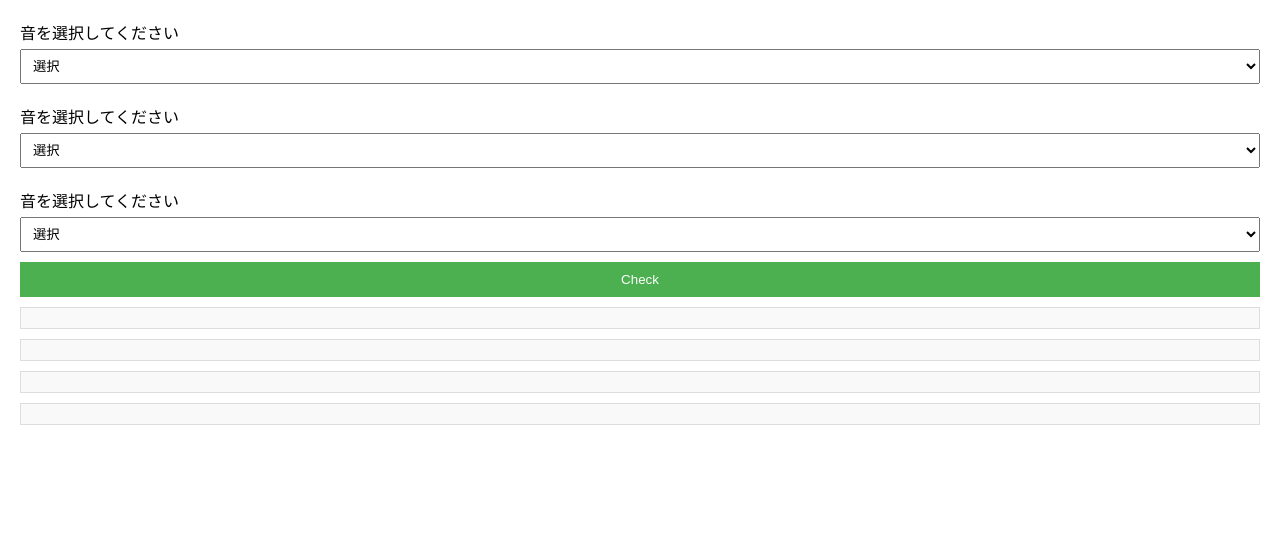
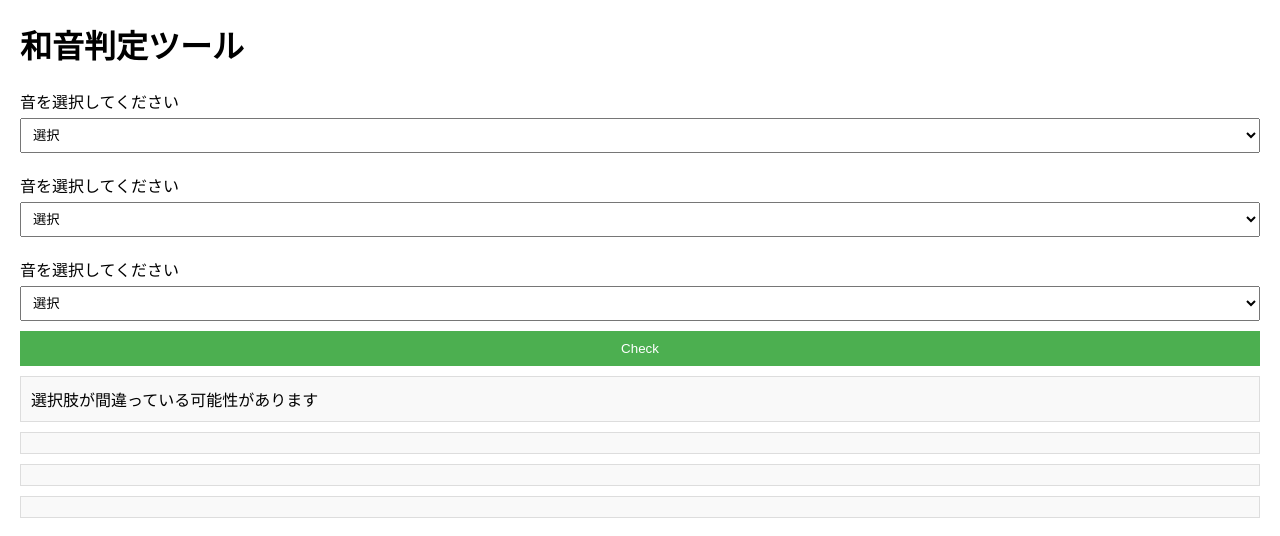
Before and after one commit to ab-mshr/chord, a plain HTML site: page index.html in a window 1280 px wide. Both pictures are taken after a click on the button "Check". Drawn offline with Linux system fonts and the light colour scheme.

Commit message:
Add files via upload

```diff
--- a/index.html
+++ b/index.html
@@ -8,6 +8,7 @@
 </head>
 
 <body>
+    <h1>和音判定ツール</h1>
 
     <label for="Select1">音を選択してください</label>
     <select id="Select1">
--- a/main.js
+++ b/main.js
@@ -58,6 +58,11 @@ function butotnClick() {
         msg_three.innerText = '3音は' + Scale[input[0] - 1] + 'です';
         msg_five.innerText = '5音は' + Scale[input[1] - 1] + 'です';
         msg_witch.innerText = 'この和音は短調です';
+    } else{
+        msg_one.innerText = '選択肢が間違っている可能性があります';
+        msg_three.innerText = ' ';
+        msg_five.innerText = ' ';
+        msg_witch.innerText = ' ';
     }
 }
 let Select1 = document.getElementById('Select1');
```
